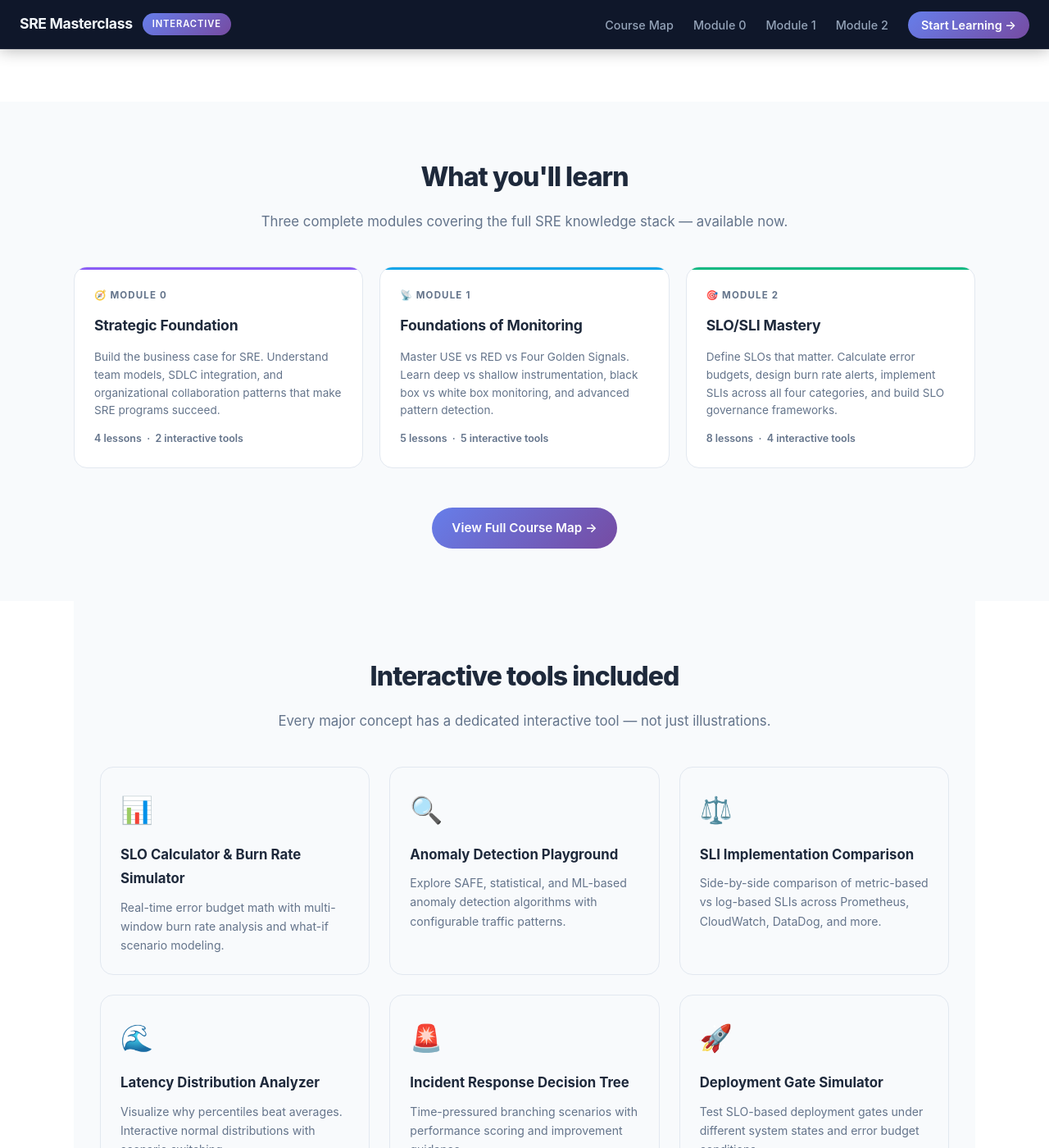
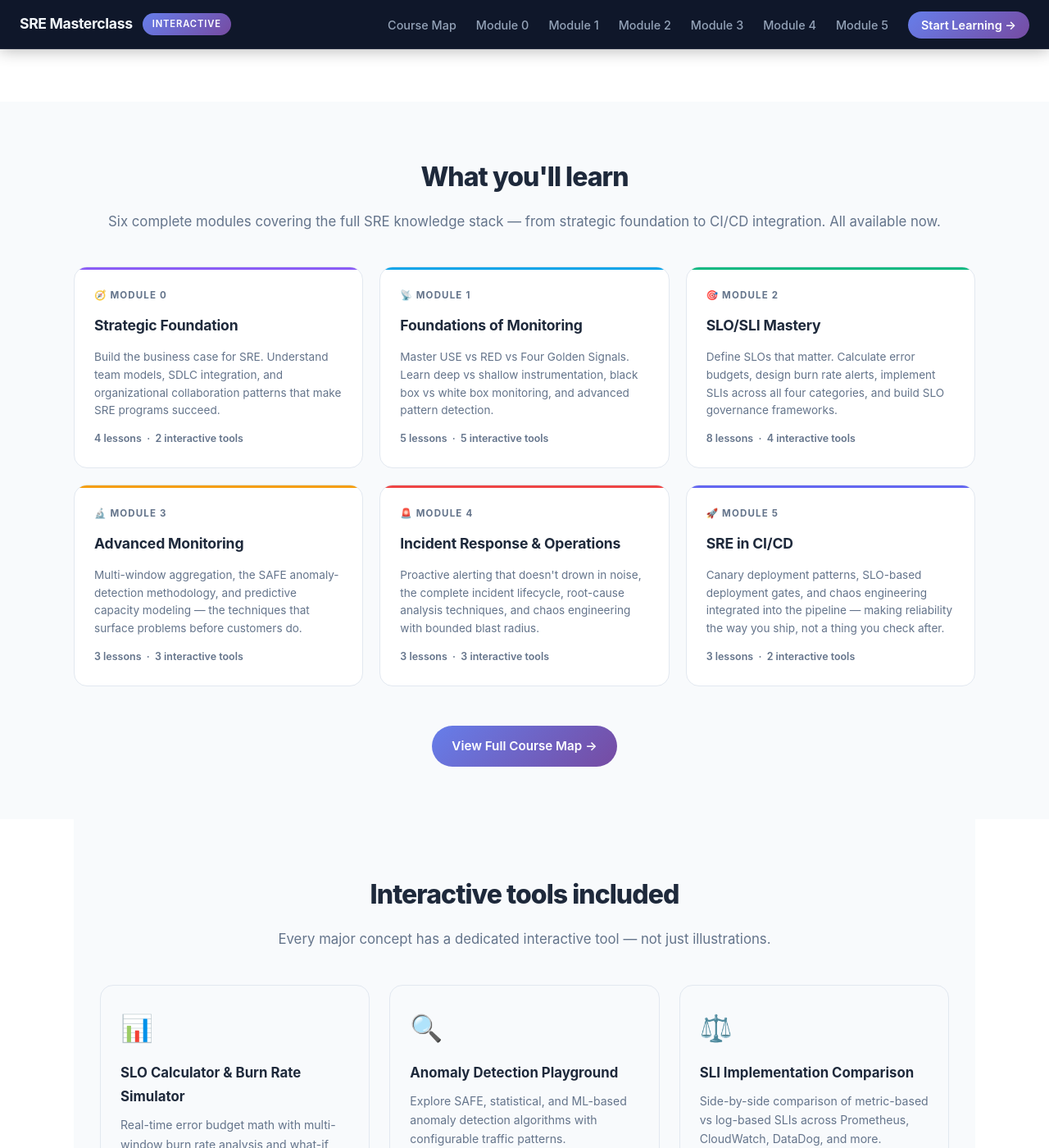
Before and after one commit to sre-masterclass/sre-masterclass.github.io, a Jekyll site: the page built from website/index.md, in a window 1280 px wide and 1400 px high, scrolled down 1276 px. Shown: the whole window at 82% size. Built offline with Jekyll 4.4.1, drawn with Linux system fonts in a browser that asks for light colours; some of the changed text lies outside the part shown.

Commit message:
feat(website): update landing page and nav for Modules 3-5
The site now has Modules 0-5 (6 complete modules), but the top nav and
landing page still showed only Modules 0-2. This commit catches them up
to reflect the actual content.

Top nav (_includes/nav.html):
- Add Module 3, Module 4, Module 5 links between Module 2 and the
  Start Learning CTA, matching the existing link pattern.

Landing page (index.md):
- Hero stats: 17+ lessons → 26, 11 tools → 13, 3 modules → 6.
- 'What you'll learn' subtitle: 'Three complete modules' → 'Six
  complete modules covering the full SRE knowledge stack — from
  strategic foundation to CI/CD integration'.
- Add three new module-overview-card entries:
    Module 3 — Advanced Monitoring (#f59e0b, 3 lessons / 3 tools)
    Module 4 — Incident Response & Operations (#ef4444, 3 / 3)
    Module 5 — SRE in CI/CD (#6366f1, 3 / 2)
- Bottom CTA: replace 'Begin/Jump to Monitoring' with three options
  (Module 0 / Module 2 / Module 5) so readers see the breadth of
  starting points now available.

Validated locally with podman + jekyll/jekyll:4.2.2 — clean build,
all 6 module cards render, hero stats match the Course Map.

```diff
--- a/website/_includes/nav.html
+++ b/website/_includes/nav.html
@@ -11,11 +11,25 @@
     <li><a href="{{ '/modules/module-0/' | relative_url }}">Module 0</a></li>
     <li><a href="{{ '/modules/module-1/' | relative_url }}">Module 1</a></li>
     <li><a href="{{ '/modules/module-2/' | relative_url }}">Module 2</a></li>
+    <li><a href="{{ '/modules/module-3/' | relative_url }}">Module 3</a></li>
+    <li><a href="{{ '/modules/module-4/' | relative_url }}">Module 4</a></li>
+    <li><a href="{{ '/modules/module-5/' | relative_url }}">Module 5</a></li>
     <li>
       <a href="{{ '/modules/module-0/0-1-business-value/' | relative_url }}" class="topnav-cta">
         Start Learning →
       </a>
     </li>
+    {% if site.support.buy_me_a_coffee %}
+    <li>
+      <a href="{{ site.support.buy_me_a_coffee }}"
+         target="_blank" rel="noopener noreferrer"
+         class="topnav-coffee"
+         title="Support the SRE Masterclass"
+         aria-label="Buy Me a Coffee — support the SRE Masterclass">
+        ☕
+      </a>
+    </li>
+    {% endif %}
   </ul>
 
   <!-- Mobile hamburger -->
--- a/website/index.md
+++ b/website/index.md
@@ -22,11 +22,11 @@ description: "Master Site Reliability Engineering through hands-on interactive t
 
   <div class="hero-stats">
     <div class="hero-stat">
-      <div class="number">17+</div>
+      <div class="number">26</div>
       <div class="label">Lessons</div>
     </div>
     <div class="hero-stat">
-      <div class="number">11</div>
+      <div class="number">13</div>
       <div class="label">Interactive Tools</div>
     </div>
     <div class="hero-stat">
@@ -34,8 +34,8 @@ description: "Master Site Reliability Engineering through hands-on interactive t
       <div class="label">Visual Diagrams</div>
     </div>
     <div class="hero-stat">
-      <div class="number">3</div>
-      <div class="label">Core Modules</div>
+      <div class="number">6</div>
+      <div class="label">Complete Modules</div>
     </div>
   </div>
 </section>
@@ -105,7 +105,8 @@ description: "Master Site Reliability Engineering through hands-on interactive t
   <div class="modules-section-inner">
     <h2>What you'll learn</h2>
     <p class="section-subtitle">
-      Three complete modules covering the full SRE knowledge stack — available now.
+      Six complete modules covering the full SRE knowledge stack — from strategic
+      foundation to CI/CD integration. All available now.
     </p>
 
     <div class="modules-grid">
@@ -144,6 +145,42 @@ description: "Master Site Reliability Engineering through hands-on interactive t
           SLO governance frameworks.
         </p>
         <div class="module-lesson-count">8 lessons &nbsp;·&nbsp; 4 interactive tools</div>
+      </a>
+
+      <a href="/modules/module-3/" class="module-overview-card"
+         style="--module-color: #f59e0b;">
+        <div class="module-number">🔬 Module 3</div>
+        <h3>Advanced Monitoring</h3>
+        <p class="module-desc">
+          Multi-window aggregation, the SAFE anomaly-detection methodology,
+          and predictive capacity modeling — the techniques that surface
+          problems before customers do.
+        </p>
+        <div class="module-lesson-count">3 lessons &nbsp;·&nbsp; 3 interactive tools</div>
+      </a>
+
+      <a href="/modules/module-4/" class="module-overview-card"
+         style="--module-color: #ef4444;">
+        <div class="module-number">🚨 Module 4</div>
+        <h3>Incident Response &amp; Operations</h3>
+        <p class="module-desc">
+          Proactive alerting that doesn't drown in noise, the complete
+          incident lifecycle, root-cause analysis techniques, and chaos
+          engineering with bounded blast radius.
+        </p>
+        <div class="module-lesson-count">3 lessons &nbsp;·&nbsp; 3 interactive tools</div>
+      </a>
+
+      <a href="/modules/module-5/" class="module-overview-card"
+         style="--module-color: #6366f1;">
+        <div class="module-number">🚀 Module 5</div>
+        <h3>SRE in CI/CD</h3>
+        <p class="module-desc">
+          Canary deployment patterns, SLO-based deployment gates, and chaos
+          engineering integrated into the pipeline — making reliability the
+          way you ship, not a thing you check after.
+        </p>
+        <div class="module-lesson-count">3 lessons &nbsp;·&nbsp; 2 interactive tools</div>
       </a>
 
     </div>
@@ -203,15 +240,65 @@ description: "Master Site Reliability Engineering through hands-on interactive t
     Ready to think like a senior SRE?
   </h1>
   <p>
-    Start with Module 0 to build the strategic foundation, or jump into
-    Module 1 for the technical deep-dive on monitoring.
+    Start at the beginning with Module 0 for the strategic foundation,
+    jump to Module 2 for SLO mastery, or skip ahead to Module 5 to
+    integrate SRE practice into your CI/CD pipeline.
   </p>
   <div class="hero-cta-group">
     <a href="/modules/module-0/0-1-business-value/" class="btn btn-primary">
       Begin with Module 0 →
     </a>
-    <a href="/modules/module-1/1-1-monitoring-taxonomies/" class="btn btn-secondary">
-      Jump to Monitoring →
+    <a href="/modules/module-2/2-1-slo-definition/" class="btn btn-secondary">
+      Jump to SLOs →
+    </a>
+    <a href="/modules/module-5/5-1-deployment-automation/" class="btn btn-secondary">
+      Skip to CI/CD →
     </a>
   </div>
 </section>
+
+<!-- ── Support / Community ──────────────────────────────────── -->
+<section class="support-section" aria-labelledby="support-heading">
+  <div class="support-section-inner">
+    <h2 id="support-heading">Support the project</h2>
+    <p class="section-subtitle">
+      The SRE Masterclass is — and will always be — completely free and open source.
+      If it's helped you, here are two ways to give back.
+    </p>
+
+    <div class="support-grid">
+      <div class="support-card">
+        <div class="support-icon">☕</div>
+        <h3>Buy me a coffee</h3>
+        <p>
+          Every coffee directly funds new lessons, interactive tools,
+          and infrastructure costs. Even a single tip means a lot.
+        </p>
+        {% if site.support.buy_me_a_coffee %}
+        <a href="{{ site.support.buy_me_a_coffee }}"
+           target="_blank" rel="noopener noreferrer"
+           class="btn-coffee btn-coffee-large">
+          ☕ Buy me a coffee
+        </a>
+        {% endif %}
+      </div>
+
+      <div class="support-card">
+        <div class="support-icon">🐛</div>
+        <h3>Found a bug or have feedback?</h3>
+        <p>
+          Spotted a typo, broken tool, or unclear explanation?
+          Open an issue on GitHub — every report makes the course better
+          for the next learner.
+        </p>
+        {% if site.support.github_issues %}
+        <a href="{{ site.support.github_issues }}"
+           target="_blank" rel="noopener noreferrer"
+           class="btn btn-issue">
+          🐛 Report an issue →
+        </a>
+        {% endif %}
+      </div>
+    </div>
+  </div>
+</section>
```
